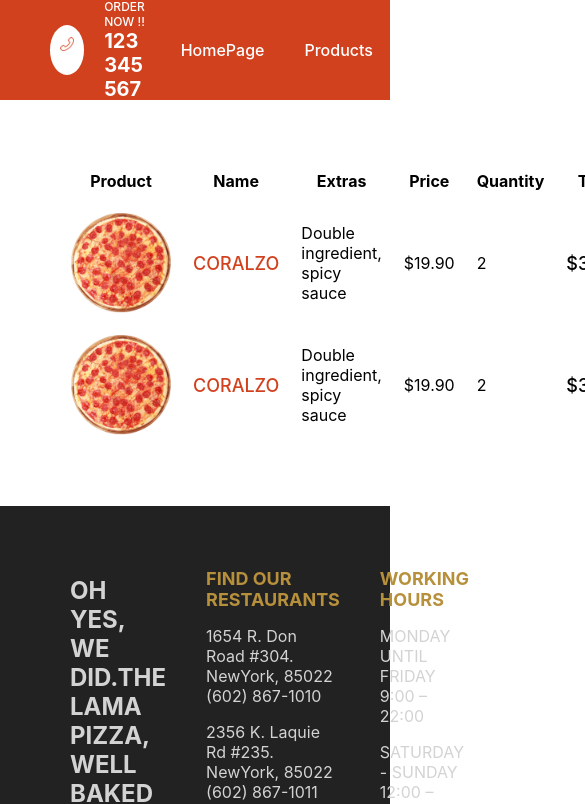
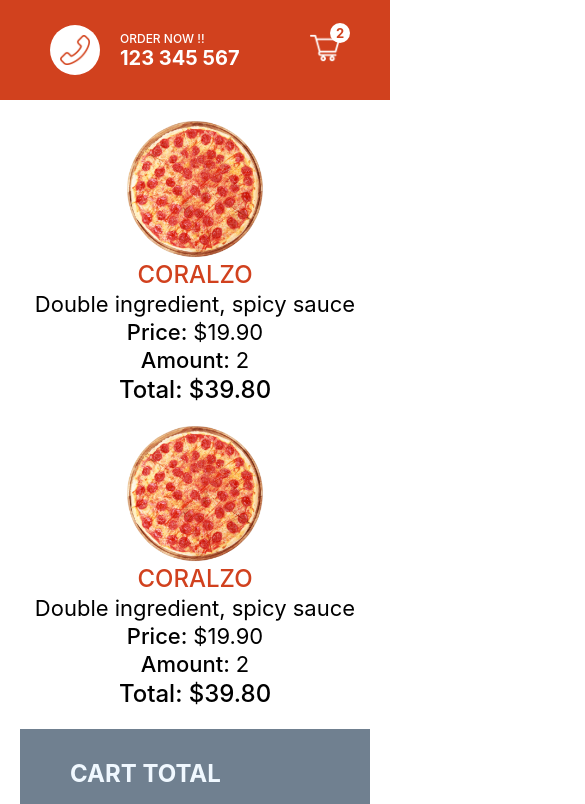
Before and after one commit to muratcansahn/food-order-app, a Next.js app: page /cart in a window 390 px wide. Shown: the top 804 px of the page, 585 px wide, since content can reach past the window. Built offline with nearby package versions, Linux system fonts and the light colour scheme.

Commit message:
responsive

```diff
--- a/pages/orders/[id].js
+++ b/pages/orders/[id].js
@@ -12,6 +12,7 @@
       <div className={styles.left}>
         <div className={styles.row}>
           <table className={styles.table}>
+            <tbody>
               <tr className={styles.trTitle}>
                 <th>Order ID</th>
                 <th>Customer</th>
@@ -32,6 +33,7 @@
                   <span className={styles.total}>$79.80</span>
                 </td>
               </tr>
+            </tbody>
           </table>
         </div>
         <div className={styles.row}>
--- a/styles/Cart.module.css
+++ b/styles/Cart.module.css
@@ -48,3 +48,54 @@
   cursor: pointer;
   margin-top: 20px;
 }
+@media screen and (max-width: 480px) {
+  .container {
+    flex-direction: column;
+    padding: 20px;
+  }
+  .table {
+    display: flex;
+    flex-direction: column;
+    align-items: center;
+    justify-content: center;
+  }
+  .trTitle {
+    display: none;
+  }
+  .tr {
+    display: flex;
+    flex-direction: column;
+    align-items: center;
+    justify-content: center;
+    margin-bottom: 20px;
+  }
+  .name,
+  .total {
+    font-size: 24px;
+  }
+
+  .imgContainer {
+    width: 35vw;
+    height: 35vw;
+  }
+  .extras,
+  .price,
+  .quantity {
+    font-size: 22px;
+  }
+  .price::before {
+    content: "Price: ";
+    font-weight: 500;
+  }
+  .quantity::before {
+    content: "Amount: ";
+    font-weight: 500;
+  }
+  .total::before {
+    content: "Total: ";
+    font-weight: 500;
+  }
+  .wrapper {
+    width: 100%;
+  }
+}
--- a/styles/Featured.module.css
+++ b/styles/Featured.module.css
@@ -2,6 +2,7 @@
   height: calc(100vh - 100px);
   background-color: #d1411e;
   overflow: hidden;
+  position: relative;
 }
 
 .arrowContainer {
@@ -25,3 +26,8 @@
   height: 100%;
   position: relative;
 }
+@media screen and (max-width: 480px) {
+  .container {
+    height: 40vh;
+  }
+}
--- a/styles/Footer.module.css
+++ b/styles/Footer.module.css
@@ -27,3 +27,22 @@
 .motto {
   color: rgb(211, 211, 211);
 }
+@media screen and (max-width: 480px) {
+  .container {
+    height: auto;
+    text-align: center;
+    padding-bottom: 20px;
+  }
+  .item:first-child {
+    display: none;
+  }
+  .item {
+    flex-direction: column;
+  }
+  .title {
+    font-style: 30px;
+  }
+  .card {
+    padding: 0;
+  }
+}
--- a/styles/Navbar.module.css
+++ b/styles/Navbar.module.css
@@ -69,3 +69,11 @@
   color: #d1411e;
   font-size: 13px;
 }
+@media screen and (max-width: 480px) {
+  .item:nth-child(2) {
+    display: none;
+  }
+  .item:nth-child(1) {
+    flex: 3;
+  }
+}
--- a/styles/Order.module.css
+++ b/styles/Order.module.css
@@ -60,6 +60,11 @@
     opacity: 1;
   }
 }
+.done {
+  display: flex;
+  flex-direction: column;
+  align-items: center;
+}
 .undone {
   display: flex;
   align-items: center;
@@ -70,3 +75,50 @@
 .inProgress .checkedIcon {
   display: none;
 }
+@media screen and (max-width: 480px) {
+  .container {
+    flex-direction: column;
+  }
+  .trTitle {
+    display: none;
+  }
+  .tr {
+    display: flex;
+    flex-direction: column;
+    align-items: center;
+    justify-content: center;
+    font-size: 20px;
+  }
+  .id::before {
+    content: "Order ID : ";
+    font-weight: 500;
+  }
+  .name::before {
+    content: "Customer : ";
+    font-weight: 500;
+  }
+  .address::before {
+    content: "Adress :";
+    font-weight: 500;
+  }
+  .total::before {
+    content: "Total :";
+    font-weight: 500;
+  }
+  .row:last-child {
+    flex-direction: column;
+    align-items: center;
+    justify-content: center;
+    width: 100%;
+  }
+  .done,
+  .undone,
+  .inProgress {
+    margin-bottom: 20px;
+    display: flex;
+    flex-direction: column;
+  }
+  .wrapper {
+    width: 100%;
+  }
+}
--- a/styles/PizzaCard.module.css
+++ b/styles/PizzaCard.module.css
@@ -21,3 +21,15 @@
   text-align: center;
   color: #777;
 }
+@media screen and (max-width: 480px) {
+  .container {
+    width: 100%;
+  }
+  .title {
+    font-size: 30px;
+  }
+  .price,
+  .desc {
+    font-size: 24px;
+  }
+}
--- a/styles/PizzaList.module.css
+++ b/styles/PizzaList.module.css
@@ -16,3 +16,13 @@
   justify-content: center;
   flex-wrap: wrap;
 }
+@media screen and (max-width: 480px) {
+  .title {
+    text-align: center;
+  }
+  .desc {
+    width: 90%;
+    text-align: center;
+    font-size: 18px;
+  }
+}
--- a/styles/Product.module.css
+++ b/styles/Product.module.css
@@ -3,6 +3,7 @@
   display: flex;
 }
 .left {
+  display: flex;
   flex: 1;
   height: 100%;
   align-items: center;
@@ -79,3 +80,38 @@
   border: none;
   font-weight: 500;
 }
+@media screen and (max-width: 480px) {
+  .container {
+    height: auto;
+    text-align: center;
+    flex-direction: column;
+    margin-top: 20px;
+  }
+  .imgContainer {
+    width: 70vw;
+    height: 70vw;
+  }
+  .title {
+    margin: 5px;
+  }
+  .sizes {
+    width: 100%;
+    padding: 0px 20px;
+  }
+  .ingredients {
+    flex-direction: column;
+  }
+  .option {
+    margin: 10px;
+    font-size: 18px;
+  }
+  .checkbox {
+    width: 25px;
+    height: 25px;
+  }
+  .button,
+  .quantity {
+    height: 50px;
+    padding: 10px 20px;
+  }
+}
```
Lines whose indentation alone changed are shown as unchanged.
